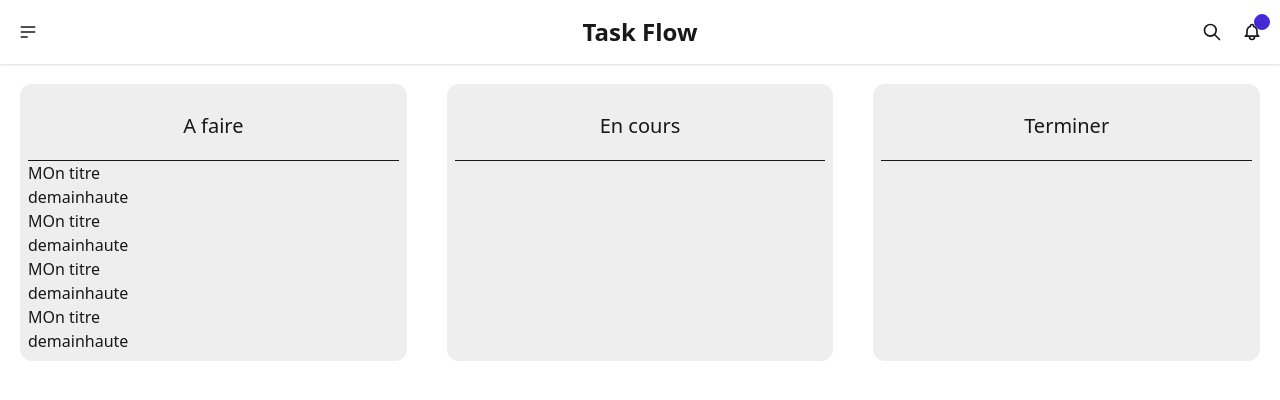
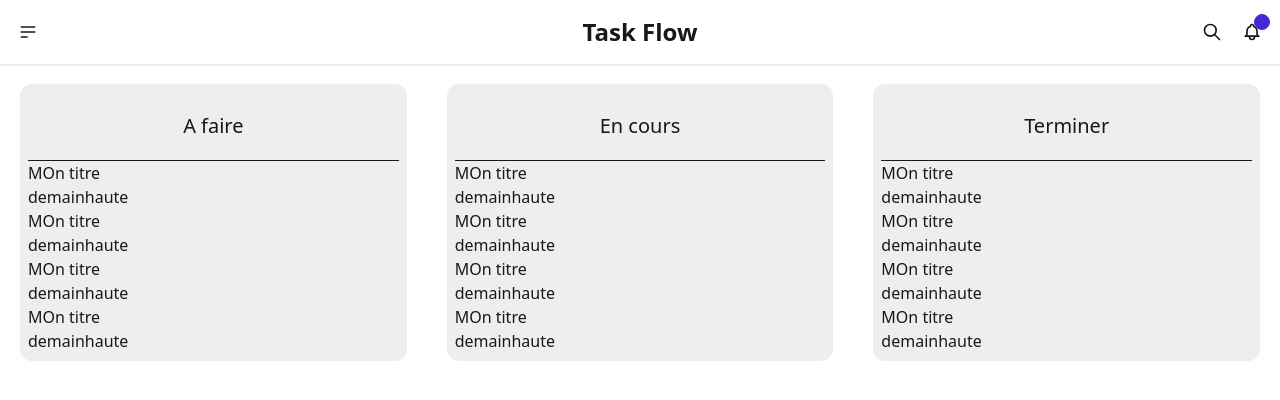
Before and after one commit to LightningMax/taskflow, a Next.js app: page /project/1 in a window 1280 px wide. Shown: the top 400 px of the page. Built offline with nearby package versions, Linux system fonts and the light colour scheme.

Commit message:
fix mocking data to task

```diff
--- a/src/app/project/[id]/page.tsx
+++ b/src/app/project/[id]/page.tsx
@@ -19,7 +19,7 @@ export default function ProjectDetailPage() {
                 status: "a faire",
               },
               {
-                id: 1,
+                id: 2,
                 id_project: 1,
                 titre: "MOn titre",
                 date_limite: "demain",
@@ -27,7 +27,7 @@ export default function ProjectDetailPage() {
                 status: "a faire",
               },
               {
-                id: 1,
+                id: 3,
                 id_project: 1,
                 titre: "MOn titre",
                 date_limite: "demain",
@@ -35,7 +35,7 @@ export default function ProjectDetailPage() {
                 status: "a faire",
               },
               {
-                id: 1,
+                id: 4,
                 id_project: 1,
                 titre: "MOn titre",
                 date_limite: "demain",
@@ -57,31 +57,31 @@ export default function ProjectDetailPage() {
                 titre: "MOn titre",
                 date_limite: "demain",
                 priorite: "haute",
-                status: "a faire",
+                status: "en cours",
               },
               {
-                id: 1,
+                id: 2,
                 id_project: 1,
                 titre: "MOn titre",
                 date_limite: "demain",
                 priorite: "haute",
-                status: "a faire",
+                status: "en cours",
               },
               {
-                id: 1,
+                id: 3,
                 id_project: 1,
                 titre: "MOn titre",
                 date_limite: "demain",
                 priorite: "haute",
-                status: "a faire",
+                status: "en cours",
               },
               {
-                id: 1,
+                id: 4,
                 id_project: 1,
                 titre: "MOn titre",
                 date_limite: "demain",
                 priorite: "haute",
-                status: "a faire",
+                status: "en cours",
               },
             ]}
             status="en cours"
@@ -98,31 +98,31 @@ export default function ProjectDetailPage() {
                 titre: "MOn titre",
                 date_limite: "demain",
                 priorite: "haute",
-                status: "a faire",
+                status: "terminer",
               },
               {
-                id: 1,
+                id: 2,
                 id_project: 1,
                 titre: "MOn titre",
                 date_limite: "demain",
                 priorite: "haute",
-                status: "a faire",
+                status: "terminer",
               },
               {
-                id: 1,
+                id: 3,
                 id_project: 1,
                 titre: "MOn titre",
                 date_limite: "demain",
                 priorite: "haute",
-                status: "a faire",
+                status: "terminer",
               },
               {
-                id: 1,
+                id: 4,
                 id_project: 1,
                 titre: "MOn titre",
                 date_limite: "demain",
                 priorite: "haute",
-                status: "a faire",
+                status: "terminer",
               },
             ]}
             status="terminer"
--- a/src/app/project/page.tsx
+++ b/src/app/project/page.tsx
@@ -22,7 +22,7 @@ export default function ProjectPage() {
             status: "a faire",
           },
           {
-            id: 1,
+            id: 2,
             id_project: 1,
             titre: "MOn titre",
             date_limite: "demain",
@@ -30,7 +30,7 @@ export default function ProjectPage() {
             status: "a faire",
           },
           {
-            id: 1,
+            id: 3,
             id_project: 1,
             titre: "MOn titre",
             date_limite: "demain",
@@ -38,7 +38,7 @@ export default function ProjectPage() {
             status: "a faire",
           },
           {
-            id: 1,
+            id: 4,
             id_project: 1,
             titre: "MOn titre",
             date_limite: "demain",
@@ -61,7 +61,7 @@ export default function ProjectPage() {
           {
             id: 1,
             id_project: 1,
-            titre: "MOn titre",
+            titre: "MOn titreAAAAAA",
             date_limite: "demain",
             priorite: "haute",
             status: "a faire",
--- a/src/components/taskContainer/TaskContainer.tsx
+++ b/src/components/taskContainer/TaskContainer.tsx
@@ -23,8 +23,8 @@ export default function TaskContainer({ tasks, status }: Props) {
           const weightB = PRIORITY_ORDER[b.priorite.toLowerCase()] ?? 99;
           return weightA - weightB;
         })
-        .map((task, index) => (
-          <div key={task.id ?? index}>
+        .map((task) => (
+          <div key={task.id}>
             <h1>{task.titre}</h1>
             <span>{task.date_limite}</span>
             <span>{task.priorite}</span>
```
